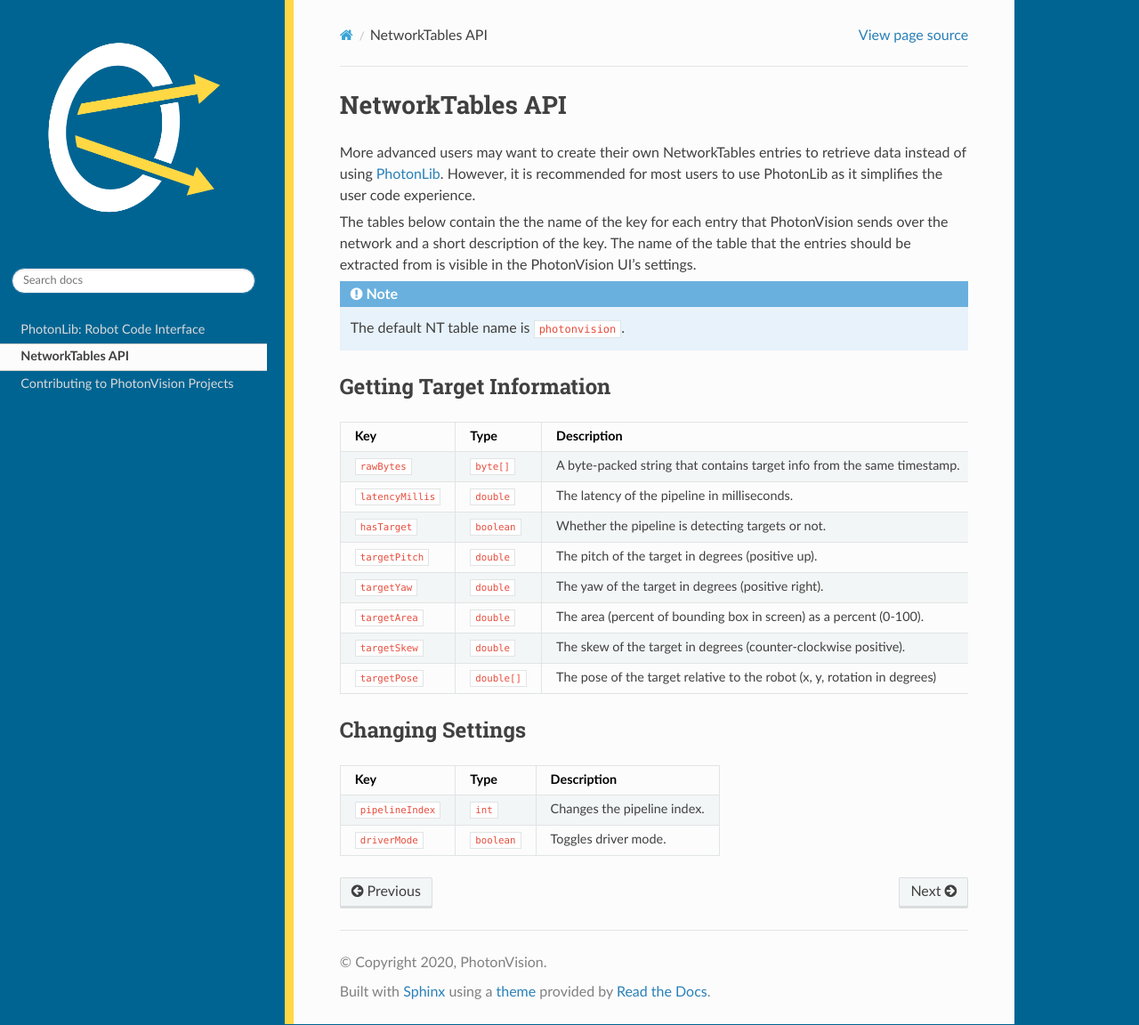
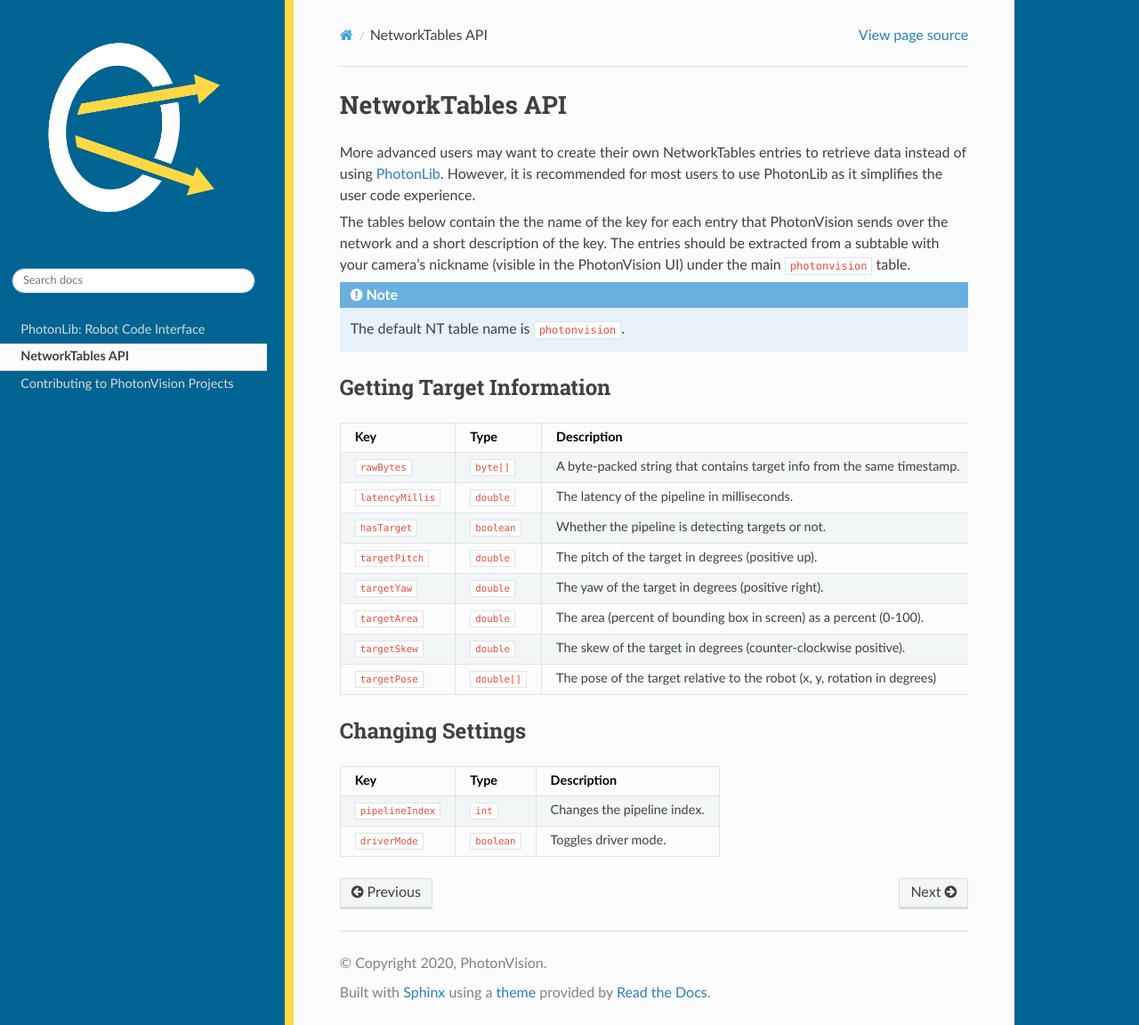
Before and after one commit to PhotonVision/photonvision-docs, a Sphinx documentation site: the page built from source/docs/programming/nt-api/nt-api.rst, in a window 1280 px wide and 1152 px high. Shown: the whole window at 89% size. Built offline with Sphinx 7.4.7 and the Read the Docs theme 2.0.0, drawn with Linux system fonts in a browser that asks for light colours.

Commit message:
Clarify subtable/table structure

```diff
--- a/source/docs/programming/nt-api/nt-api.rst
+++ b/source/docs/programming/nt-api/nt-api.rst
@@ -3,7 +3,7 @@
 
 More advanced users may want to create their own NetworkTables entries to retrieve data instead of using :ref:`PhotonLib <docs/programming/photonlib/index:PhotonLib: Robot Code Interface>`. However, it is recommended for most users to use PhotonLib as it simplifies the user code experience.
 
-The tables below contain the the name of the key for each entry that PhotonVision sends over the network and a short description of the key. The name of the table that the entries should be extracted from is visible in the PhotonVision UI's settings.
+The tables below contain the the name of the key for each entry that PhotonVision sends over the network and a short description of the key. The entries should be extracted from a subtable with your camera's nickname (visible in the PhotonVision UI) under the main ``photonvision`` table.
 
 .. note:: The default NT table name is ``photonvision``.
 
```
